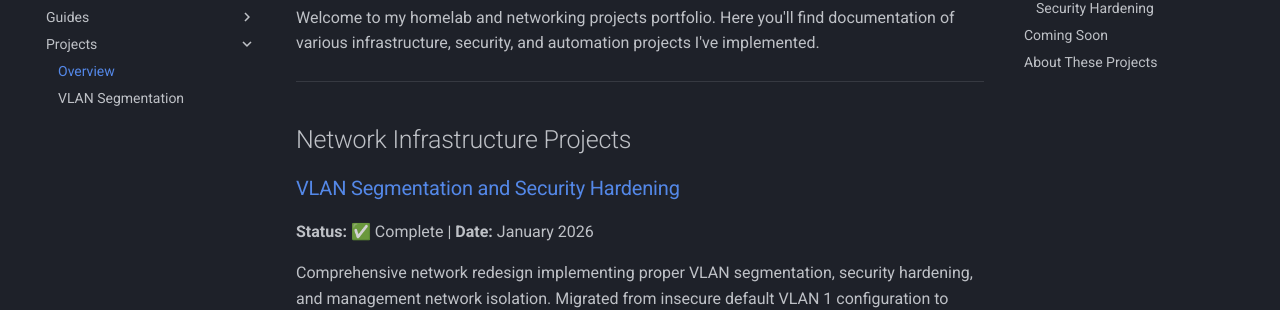
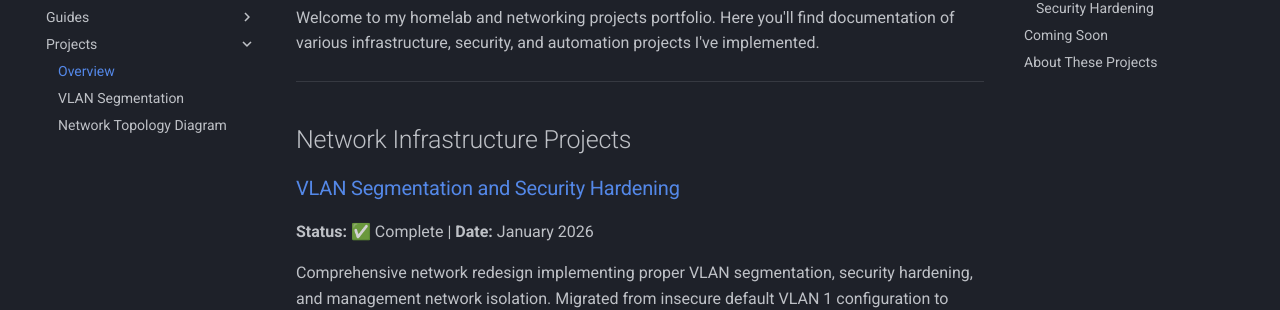
Before and after one commit to moshthesubnet/my-lab-docs, an MkDocs documentation site: the page built from docs/projects/projects.md, in a window 1280 px wide. Shown: the part 223-533 px from the top of the page. Built offline with MkDocs 1.6.1 and Material for MkDocs 9.7.7, drawn with Linux system fonts in a browser that asks for light colours.

Commit message:
Update mkdocs.yml

```diff
--- a/mkdocs.yml
+++ b/mkdocs.yml
@@ -25,6 +25,7 @@ nav:
       - Projects:
           - Overview: projects/projects.md
           - VLAN Segmentation: projects/VLAN_segmentation.md
+          - Network Topology Diagram: projects/network-topology-diagram.html
 
 extra:
   social:
```
